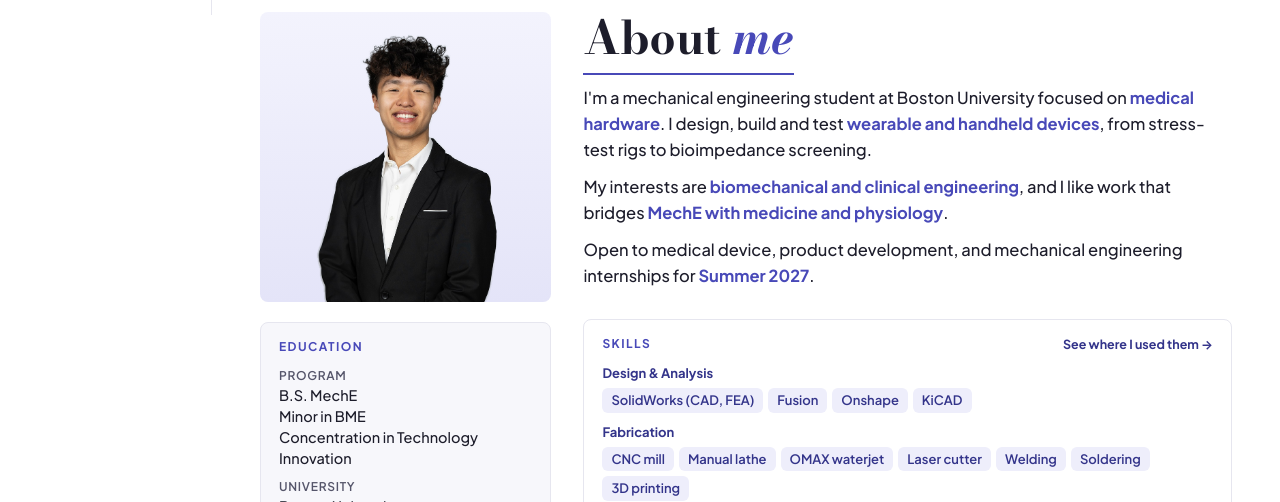
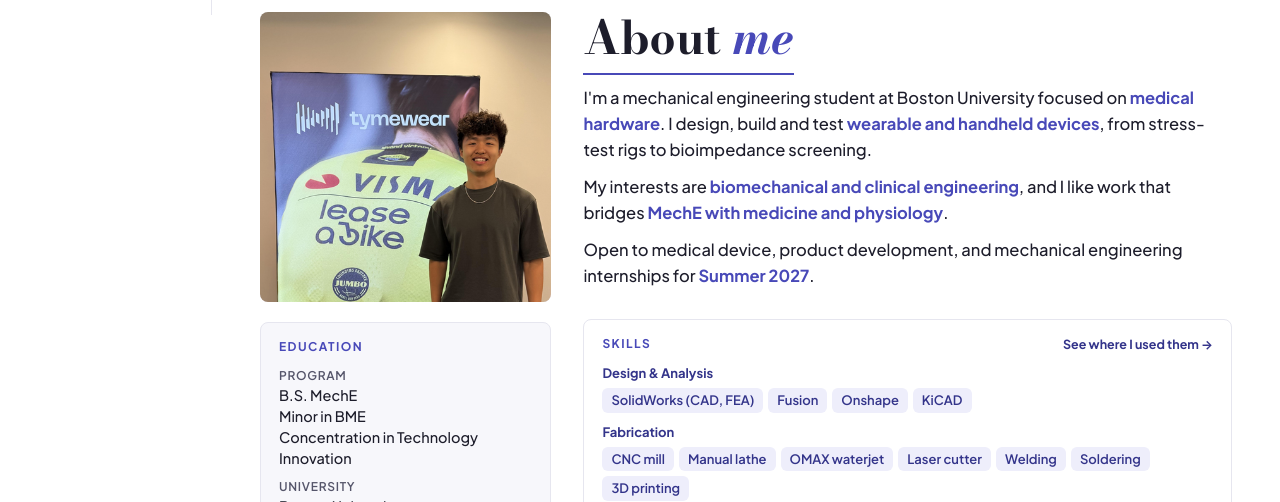
Before and after one commit to alexfu29/alexfu29.github.io, a plain HTML site: page index.html in a window 1280 px wide. Shown: the part 785-1287 px from the top of the page. Drawn offline with nearby package versions, Linux system fonts and the light colour scheme.

Commit message:
Use Tymewear photo in About; zoom out sidebar photo
Co-Authored-By: Claude Opus 5.5 <noreply@anthropic.com>

```diff
--- a/index.html
+++ b/index.html
@@ -71,7 +71,7 @@
 <section class="sec" id="about">
   <div class="about-grid">
     <div class="about-left">
-      <div class="about-photo rv"><img src="assets/img/headshot-suit-full-cutout.png" alt="Alex Fu standing in a suit" width="853" height="1100" loading="lazy"></div>
+      <div class="about-photo rv"><img src="assets/img/tymewear-alex.png" alt="Alex Fu at Tymewear" width="461" height="615" loading="lazy"></div>
       <div class="box tint rv">
         <h3 class="box-h">Education</h3>
         <dl class="edu">
--- a/style.css
+++ b/style.css
@@ -452,3 +452,5 @@ li.open>.sk .n{background:#fff;color:var(--deep)}
 .current[data-open]::after{content:" \2192";color:var(--accent);font-weight:700}
 .minipills{display:flex;flex-wrap:wrap;gap:4px;margin:2px 0 0}
 .mpill{display:inline-block;font-size:11.5px;font-weight:700;line-height:1.35;color:var(--deep);background:var(--light);border-radius:10px;padding:2px 9px}
+/* Revision 9: About photo = Alex at Tymewear */
+.about-photo img{object-position:50% 22%}
```
Also changed, not shown: assets/img/avatar-face.jpg.
